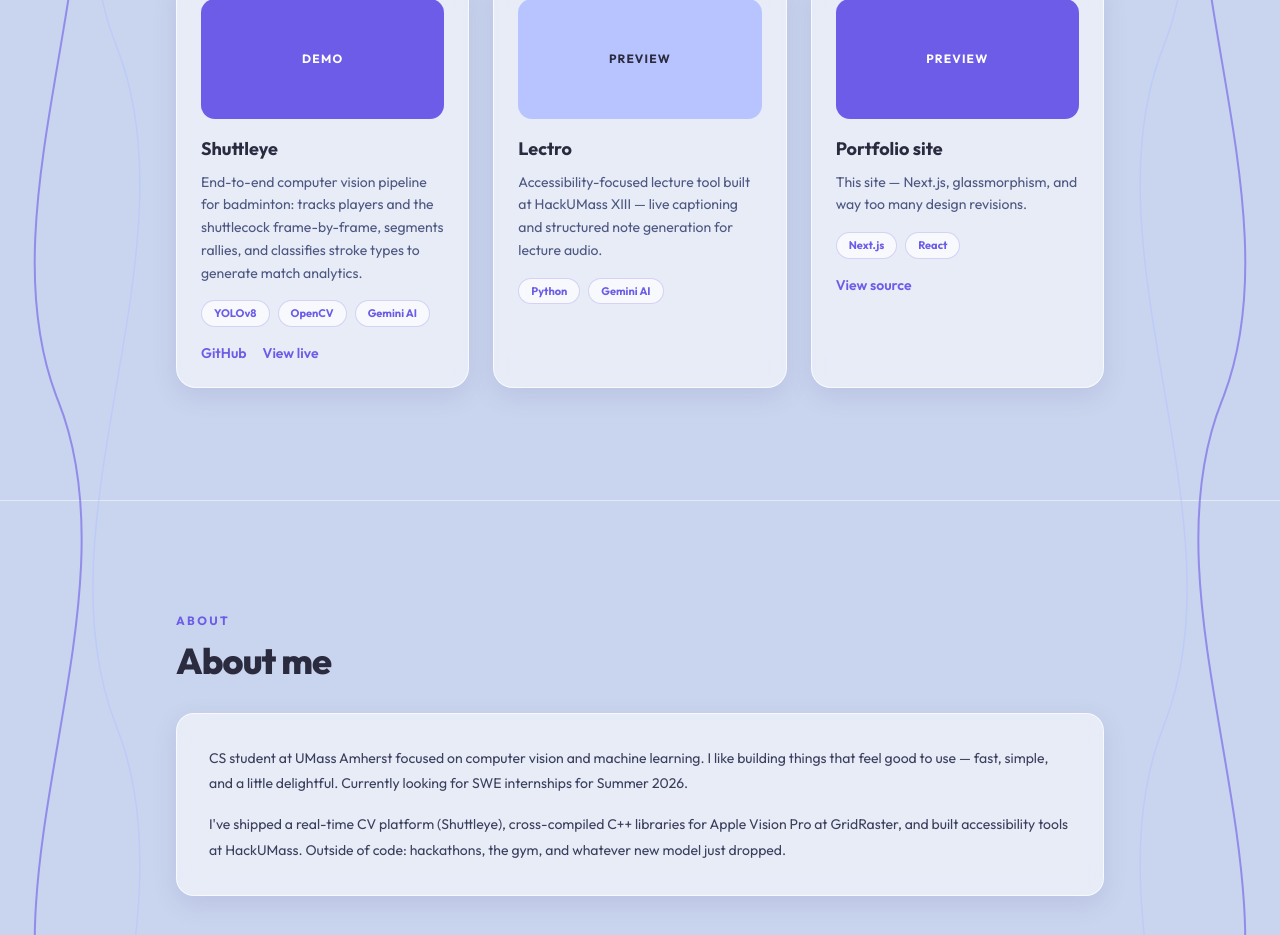
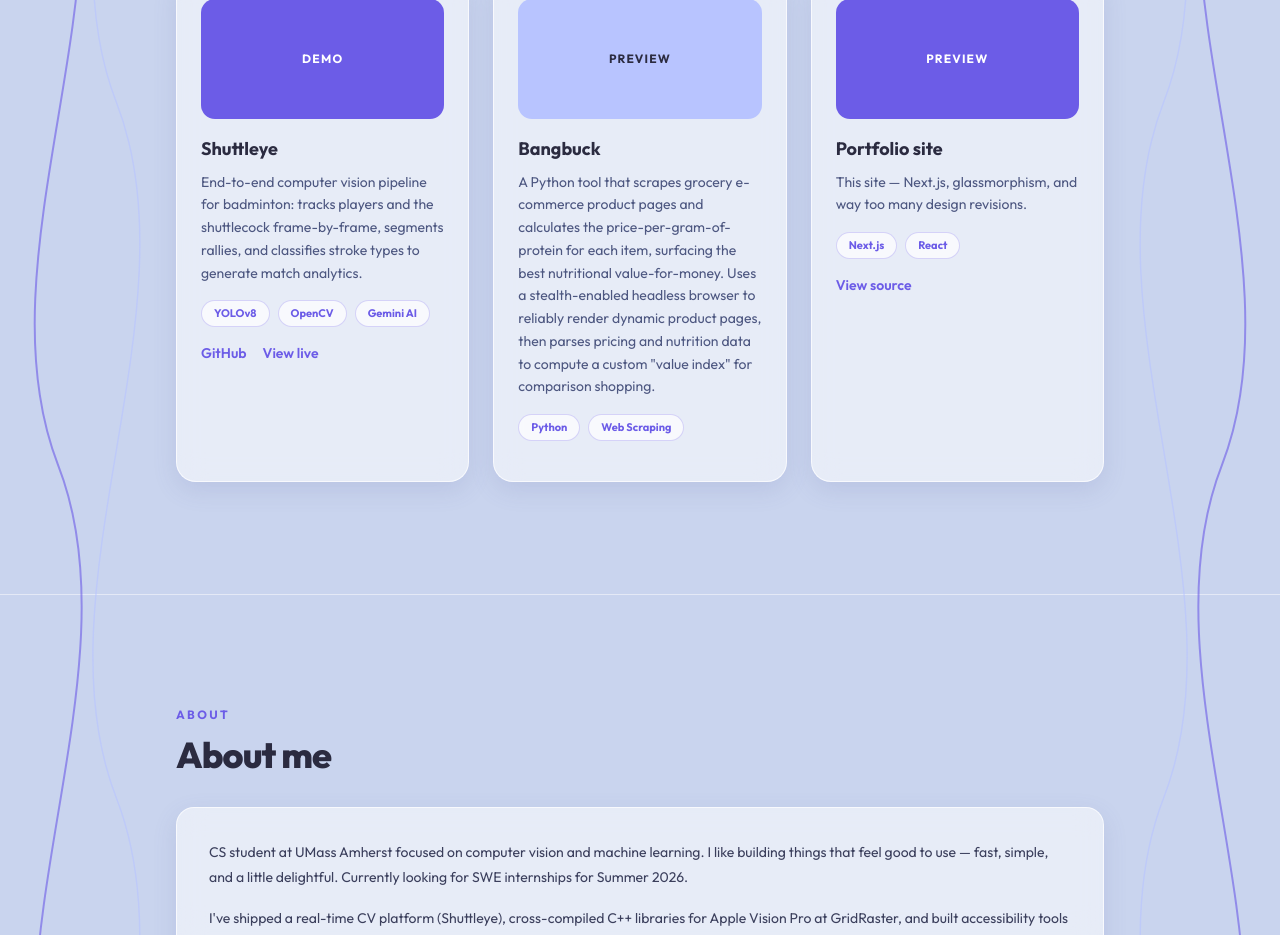
Before and after one commit to jameshualiu/jameshualiu.me, a Next.js app: page / in a window 1280 px wide. Shown: the part 2400-3335 px from the top of the page. Built offline with nearby package versions, Linux system fonts and the light colour scheme.

Commit message:
feat: replace Lectro with Bangbuck grocery price-per-protein scraper

```diff
--- a/components/Projects.tsx
+++ b/components/Projects.tsx
@@ -14,10 +14,10 @@ const projects = [
     ],
   },
   {
-    title: "Lectro",
+    title: "Bangbuck",
     visual: { label: "PREVIEW", bg: "bg-[#b8c4ff]", text: "text-[#2b2b40]" },
-    desc: "Accessibility-focused lecture tool built at HackUMass XIII — live captioning and structured note generation for lecture audio.",
-    tags: ["Python", "Gemini AI"],
+    desc: "A Python tool that scrapes grocery e-commerce product pages and calculates the price-per-gram-of-protein for each item, surfacing the best nutritional value-for-money. Uses a stealth-enabled headless browser to reliably render dynamic product pages, then parses pricing and nutrition data to compute a custom \"value index\" for comparison shopping.",
+    tags: ["Python", "Web Scraping"],
     links: [] as { label: string; href: string }[],
   },
   {
```
